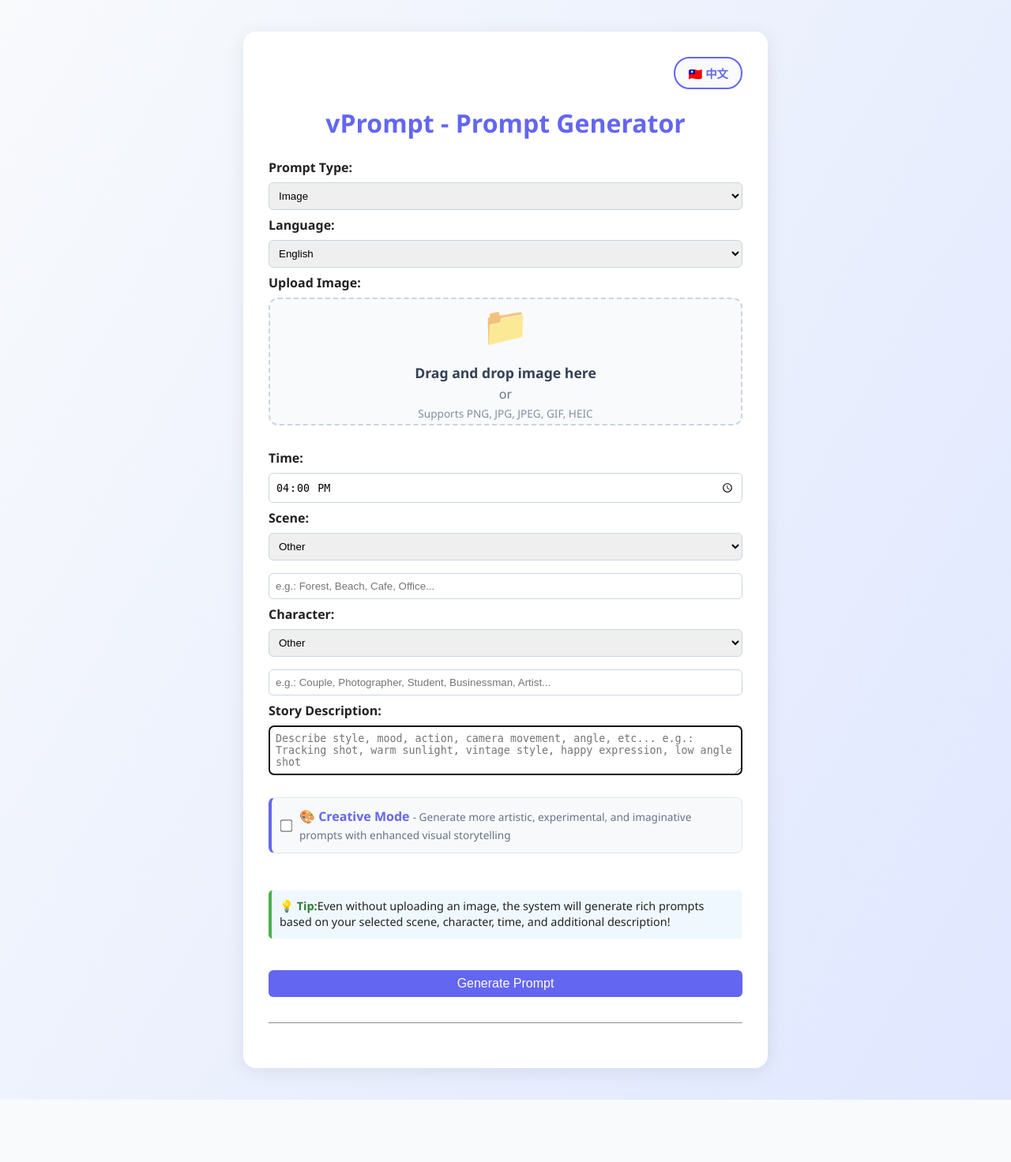
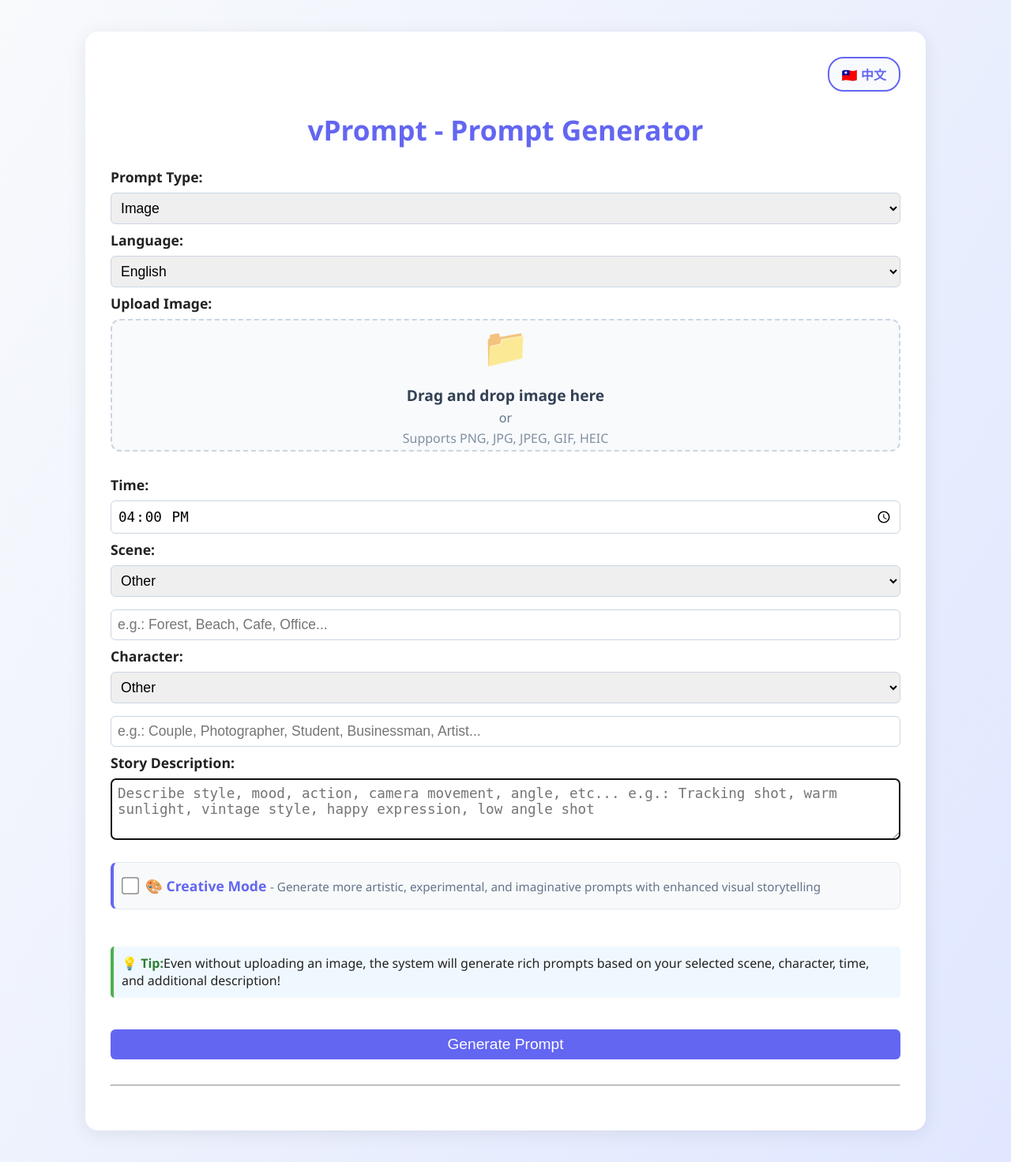
Before and after one commit to elbartohub/vprompt, a Flask app: page / in a window 1280 px wide. Shown: the whole page at 79% size. Before the commit the page ends 1393 px from the top, so only its background shows below. Run offline with Flask 3, Linux system fonts and the light colour scheme; some libraries are stand-ins or nearby versions.

```diff
--- a/app.py
+++ b/app.py
@@ -473,7 +473,11 @@ def index():
         ]
         for k in infer_keys:
             v = j.get(k, '')
-            if v and not v.startswith('[Please infer'):
+            # Convert to string if it's not already, then check
+            if v and isinstance(v, str) and not v.startswith('[Please infer'):
+                return False
+            elif v and not isinstance(v, str):
+                # If it's not a string and not empty, it's valid content
                 return False
         # type/image, time/00:00 可視為預設
         if j.get('type', '') != 'image':
--- a/static/style.css
+++ b/static/style.css
@@ -2,6 +2,7 @@ body {
     background: linear-gradient(120deg, #f8fafc 0%, #e0e7ff 100%);
     font-family: 'Segoe UI', '微軟正黑體', Arial, sans-serif;
     color: #222;
+    font-size: 16px; /* Base font size increased */
 }
 
 /* Language Switcher Styles */
@@ -17,7 +18,7 @@ body {
     padding: 8px 16px;
     border-radius: 20px;
     cursor: pointer;
-    font-size: 0.9rem;
+    font-size: 1rem; /* Increased from 0.9rem */
     font-weight: bold;
     transition: all 0.3s ease;
     width: auto;
@@ -33,7 +34,7 @@ body {
 }
 
 .container {
-    max-width: 600px;
+    max-width: 1000px;
     margin: 40px auto;
     background: #fff;
     border-radius: 16px;
@@ -44,10 +45,12 @@ h1 {
     text-align: center;
     color: #6366f1;
     margin-bottom: 24px;
+    font-size: 2.2rem; /* Added larger font size */
 }
 label {
     font-weight: bold;
     margin-top: 12px;
+    font-size: 1.1rem; /* Increased from default */
 }
 input, select, textarea, button {
     margin: 8px 0;
@@ -56,13 +59,14 @@ input, select, textarea, button {
     border: 1px solid #cbd5e1;
     width: 100%;
     box-sizing: border-box;
+    font-size: 1.1rem; /* Increased font size for better readability */
 }
 button {
     background: #6366f1;
     color: #fff;
     border: none;
     cursor: pointer;
-    font-size: 1rem;
+    font-size: 1.2rem; /* Increased from 1rem */
     transition: background 0.2s;
 }
 button:hover {
@@ -82,7 +86,7 @@ img {
     margin: 10px 0;
     border-radius: 5px;
     border-left: 4px solid #4CAF50;
-    font-size: 0.9rem;
+    font-size: 1rem; /* Increased from 0.9rem */
     line-height: 1.4;
 }
 
@@ -98,7 +102,7 @@ img {
     padding: 8px 16px;
     border-radius: 6px;
     cursor: pointer;
-    font-size: 0.9rem;
+    font-size: 1rem; /* Increased from 0.9rem */
     transition: all 0.3s ease;
     display: inline-block;
     width: auto;
@@ -170,11 +174,12 @@ img {
 .drop-zone-text p {
     margin: 4px 0;
     color: #64748b;
+    font-size: 1rem; /* Added explicit font size */
 }
 
 .drop-zone-text p:first-child {
     color: #334155;
-    font-size: 1.1rem;
+    font-size: 1.2rem; /* Increased from 1.1rem */
 }
 
 .drop-zone-browse {
@@ -184,7 +189,7 @@ img {
 }
 
 .drop-zone-formats {
-    font-size: 0.85rem;
+    font-size: 0.95rem; /* Increased from 0.85rem */
     opacity: 0.8;
 }
 
@@ -483,13 +488,13 @@ img {
 }
 
 .creative-mode-title {
-    font-size: 1rem;
+    font-size: 1.1rem; /* Increased from 1rem */
     font-weight: 600;
     color: #6366f1;
 }
 
 .creative-mode-desc {
-    font-size: 0.85rem;
+    font-size: 0.95rem; /* Increased from 0.85rem */
     color: #64748b;
     font-weight: 400;
 }
--- a/templates/index.html
+++ b/templates/index.html
@@ -97,7 +97,7 @@
             </select>
             <input type="text" name="custom_character" id="customCharacterInput" data-en-placeholder="e.g.: Couple, Photographer, Student, Businessman, Artist..." data-zh-placeholder="例如：情侶、攝影師、學生、商人、藝術家、..." placeholder="e.g.: Couple, Photographer, Student, Businessman, Artist..." style="display:inline;" value="{{ custom_character }}">
             <br>
-            <label data-en="Story Description:" data-zh="故事描述：">Story Description:</label>
+            <label data-en="Story Description:" data-zh="故事描述：">Share the thought:</label>
             <textarea name="extra_desc" data-en-placeholder="Describe style, mood, action, camera movement, angle, etc... e.g.: Tracking shot, warm sunlight, vintage style, happy expression, low angle shot" data-zh-placeholder="描述風格、情緒、動作、運鏡、角度等... 例如：追蹤鏡頭、溫暖的陽光、復古風格、快樂的表情、低角度拍攝" placeholder="Describe style, mood, action, camera movement, angle, etc... e.g.: Tracking shot, warm sunlight, vintage style, happy expression, low angle shot" rows="3" style="width: 100%; resize: vertical;">{{ extra_desc }}</textarea>
             <br>
             <div class="creative-mode-container" style="margin: 15px 0; padding: 12px; background-color: #f8f9fa; border-radius: 8px; border-left: 4px solid #6366f1;">
```
